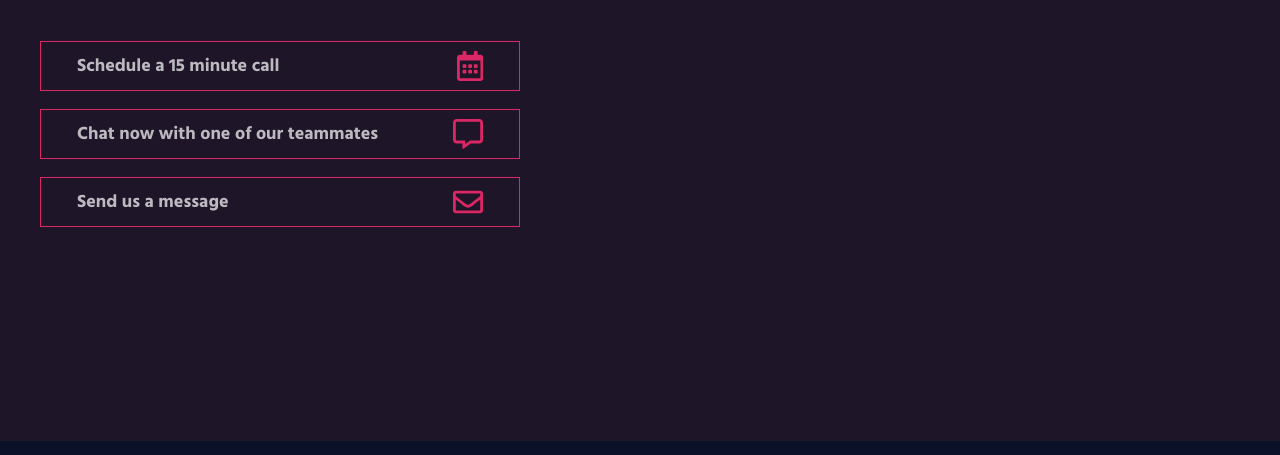
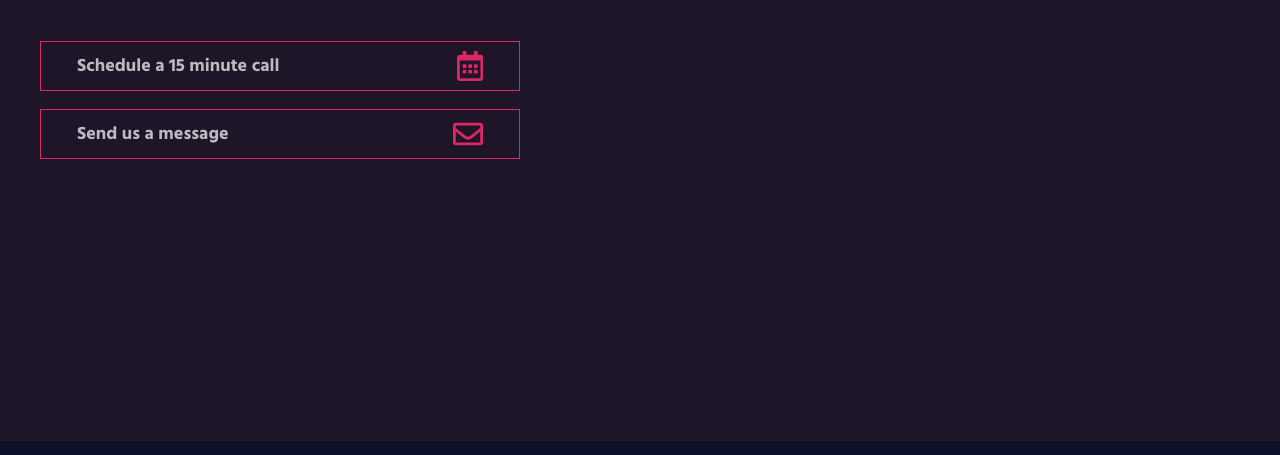
Before and after one commit to jerseypaint/supersweetgatsby, a Gatsby site: page /contact in a window 1280 px wide. Shown: the part 290-745 px from the top of the page. Built offline with nearby package versions, Linux system fonts and the light colour scheme; Gatsby itself is replaced by a stand-in of ours.

Commit message:
Hide crisp for now

```diff
--- a/src/pages/contact.js
+++ b/src/pages/contact.js
@@ -150,7 +150,7 @@ export default props =>(
     <Grid>
     <ButtonWrap>
       <StyledLink href={`https://calendly.com/super-sweet-sites/15min`} target={`_blank`}>Schedule a 15 minute call <CalendarIcon /></StyledLink>
-      <StyledCrispLink>Chat now with one of our teammates <ChatIcon /></StyledCrispLink>
+      {/* StyledCrispLink>Chat now with one of our teammates <ChatIcon /></StyledCrispLink> */}
       <ShowFormButton />
     </ButtonWrap>
     <StyledForm name={`contact-form`} />
```
